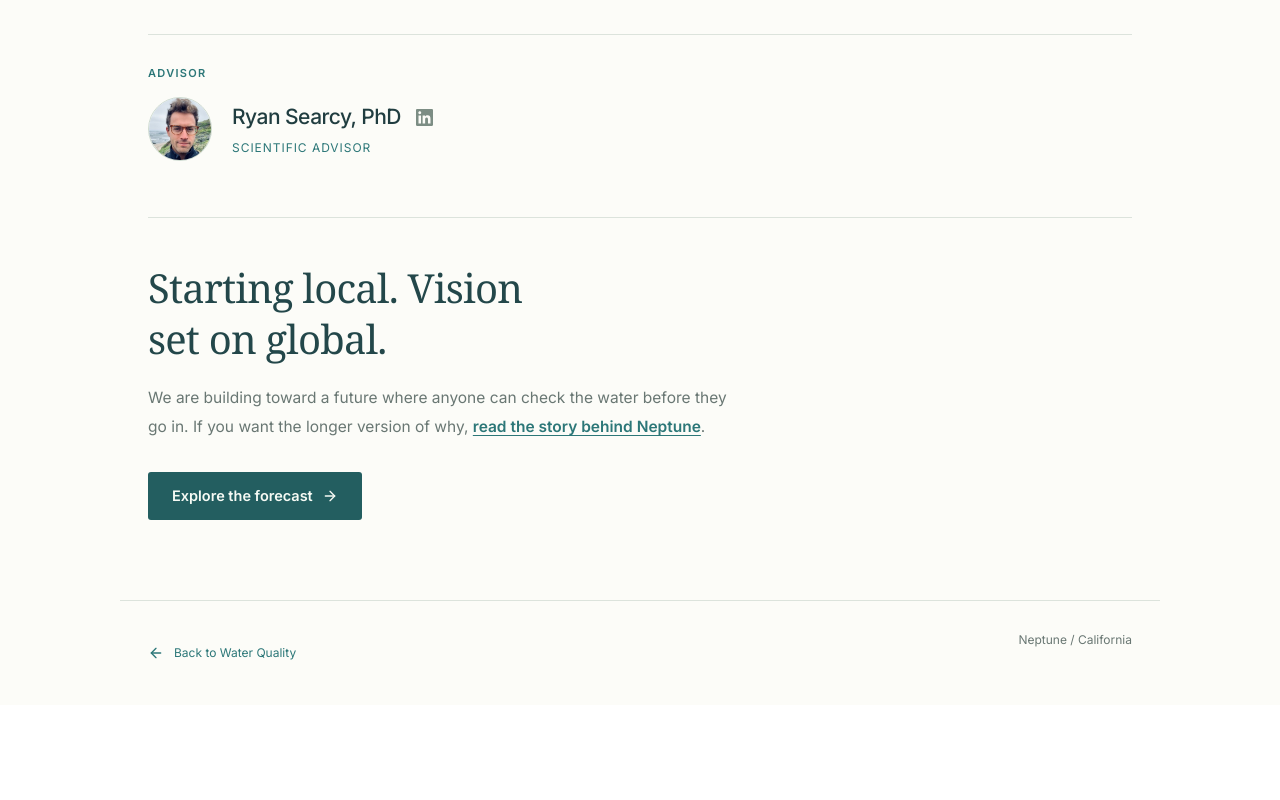
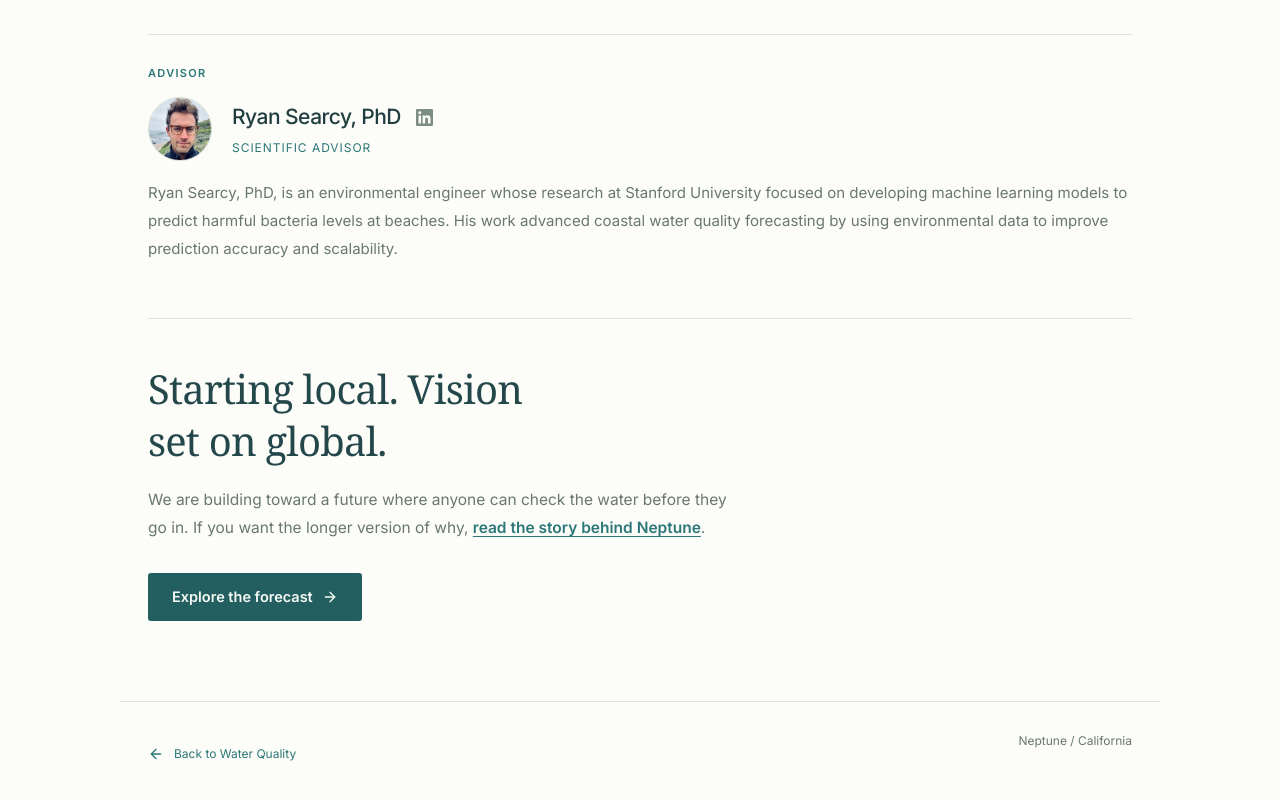
Before and after one commit to eymoney13/hermosa-pilot-dashboard, a Next.js app: page /sandbox/team in a window 1280 px wide. Shown: the part 898-1698 px from the top of the page. Before the commit the page ends 1603 px from the top, so only its background shows below. Built offline with nearby package versions, Linux system fonts and the light colour scheme; no server answers.

Commit message:
Add Ryan Searcy research bio to team page

```diff
--- a/app/sandbox/(editorial)/team/page.tsx
+++ b/app/sandbox/(editorial)/team/page.tsx
@@ -120,6 +120,7 @@
           <p className={s.role}>Scientific advisor</p>
         </div>
       </div>
+      <p className={s.advisorBio}>Ryan Searcy, PhD, is an environmental engineer whose research at Stanford University focused on developing machine learning models to predict harmful bacteria levels at beaches. His work advanced coastal water quality forecasting by using environmental data to improve prediction accuracy and scalability.</p>
     </section>
 
     <section className={s.closing}>
--- a/components/sandbox/SandboxEditorial.module.css
+++ b/components/sandbox/SandboxEditorial.module.css
@@ -178,6 +178,7 @@
 .advisorRow > div { display: flex; align-items: center; gap: 20px; margin-top: 16px; }
 .advisorRow h2 { font-size: 21px; font-weight: 500; letter-spacing: -.025em; }
 .advisorRow .role { margin: 6px 0 0; }
+.advisorBio { margin-top: 18px; color: var(--muted); font-size: 15px; line-height: 1.85; }
 
 @media (max-width: 640px) {
   .founderGrid { grid-template-columns: 1fr; gap: 36px; }
```
